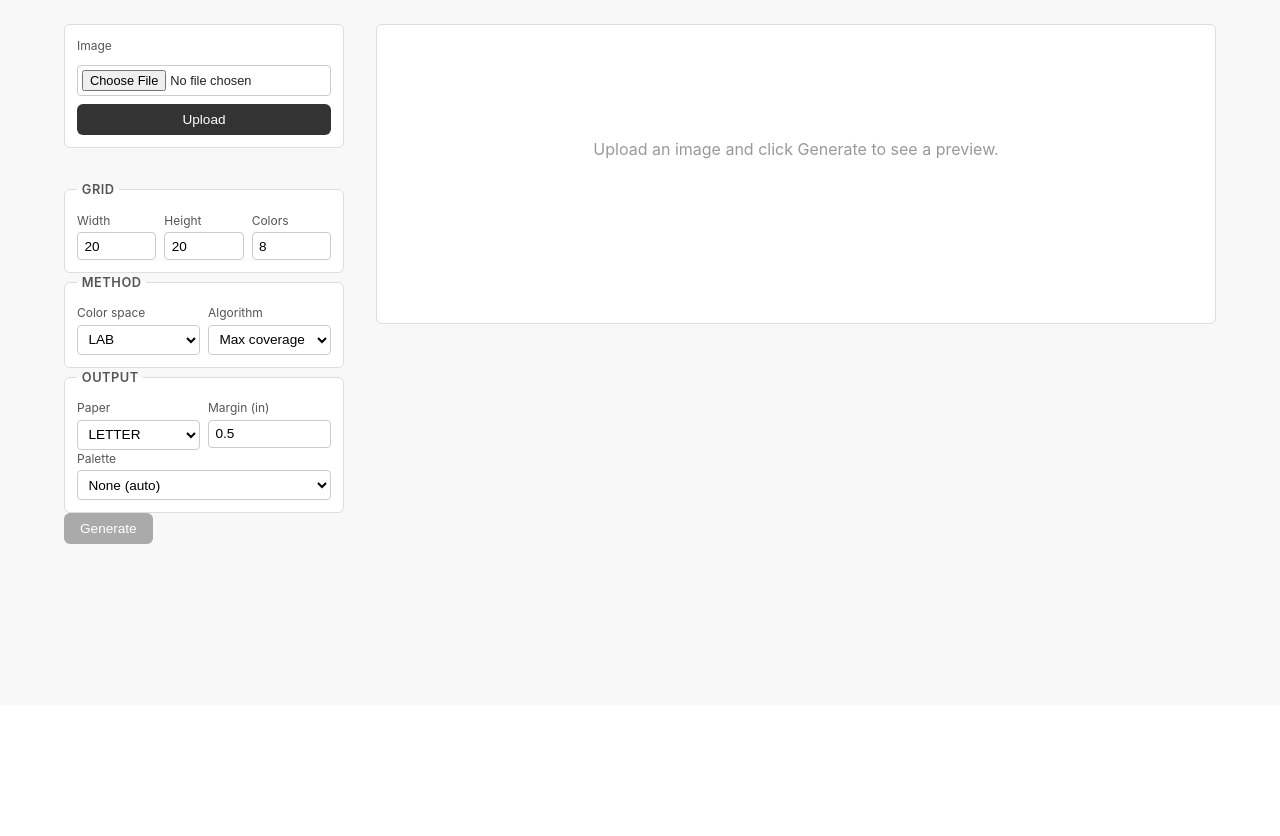
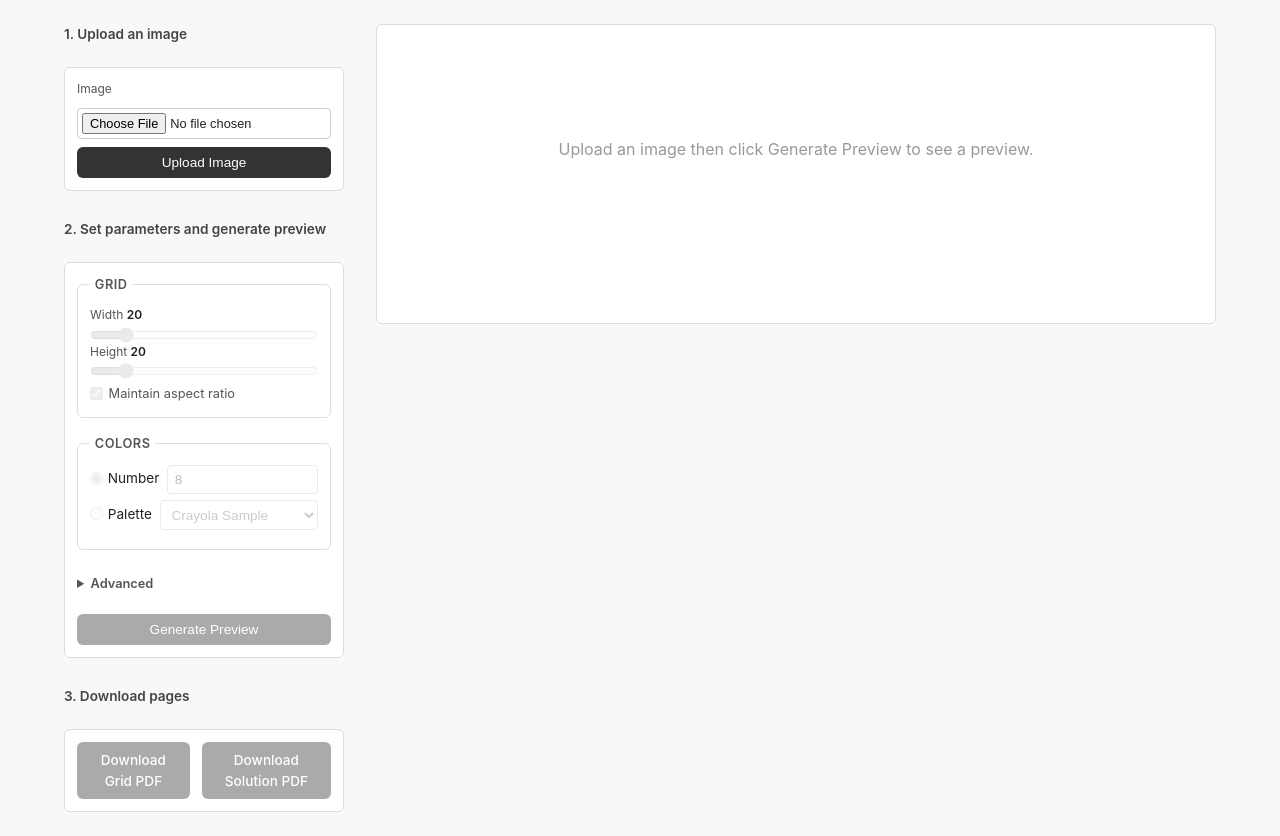
Before and after one commit to djspoons/color-grid, a FastAPI app: page / in a window 1280 px wide. Shown: the part 95-931 px from the top of the page. Before the commit the page ends 639 px from the top, so only its background shows below. Run offline with FastAPI, Linux system fonts and the light colour scheme.

Commit message:
lots of ui improvements

```diff
--- a/src/color_grid/web/app.py
+++ b/src/color_grid/web/app.py
@@ -99,6 +99,8 @@ async def upload(request: Request, image: UploadFile):
 
     img = img.convert("RGB")
     session.image = img
+    if image.filename:
+        session.image_stem = Path(image.filename).stem
     session.labels = None
     session.palette = None
 
@@ -116,9 +118,10 @@ async def generate(
     width: int = Form(20),
     height: int = Form(20),
     colors: int = Form(8),
+    color_mode: str = Form("count"),
     color_space: str = Form("lab"),
     method: str = Form("maxcoverage"),
-    palette_name: str = Form("none"),
+    palette_name: str = Form(""),
     paper: str = Form("letter"),
     margin: float = Form(0.5),
 ):
@@ -126,8 +129,8 @@ async def generate(
     if session is None or session.image is None:
         return _error(request, "Please upload an image first.")
 
-    width = int(_clamp(width, 2, 80))
-    height = int(_clamp(height, 2, 80))
+    width = int(_clamp(width, 12, 72))
+    height = int(_clamp(height, 12, 72))
     colors = int(_clamp(colors, 2, 30))
     margin = float(_clamp(margin, 0.1, 2.0))
 
@@ -140,17 +143,14 @@ async def generate(
 
     fixed_palette = None
     palette_codes = None
-    if palette_name != "none":
+    if color_mode == "palette" and palette_name:
         pal_path = _PALETTES_DIR / palette_name
-        if pal_path.is_file():
-            pal = load_palette(pal_path)
-            fixed_palette = pal.rgb
-            palette_codes = pal.codes
-            if len(fixed_palette) < colors:
-                return _error(
-                    request,
-                    f"Palette has {len(fixed_palette)} colors but you requested {colors}.",
-                )
+        if not pal_path.is_file():
+            return _error(request, f"Palette file not found: {palette_name}")
+        pal = load_palette(pal_path)
+        fixed_palette = pal.rgb
+        palette_codes = pal.codes
+        colors = len(fixed_palette)
 
     try:
         cells = await run_in_threadpool(
@@ -215,7 +215,7 @@ async def download_grid_pdf(request: Request):
     return Response(
         content=pdf_data,
         media_type="application/pdf",
-        headers={"Content-Disposition": "attachment; filename=colorgrid.pdf"},
+        headers={"Content-Disposition": f"attachment; filename={session.image_stem}_grid.pdf"},
     )
 
 
@@ -235,5 +235,5 @@ async def download_solution_pdf(request: Request):
     return Response(
         content=pdf_data,
         media_type="application/pdf",
-        headers={"Content-Disposition": "attachment; filename=colorgrid_solution.pdf"},
+        headers={"Content-Disposition": f"attachment; filename={session.image_stem}_solution.pdf"},
     )
--- a/src/color_grid/web/state.py
+++ b/src/color_grid/web/state.py
@@ -17,6 +17,7 @@ _store: dict[str, "Session"] = {}
 @dataclass
 class Session:
     id: str
+    image_stem: str = "colorgrid"
     image: Image.Image | None = None
     labels: np.ndarray | None = None
     palette: np.ndarray | None = None
--- a/src/color_grid/web/static/style.css
+++ b/src/color_grid/web/static/style.css
@@ -57,6 +57,15 @@ fieldset {
     background: #fff;
 }
 
+#options-fields {
+    border: none;
+    padding: 0;
+    background: none;
+    display: flex;
+    flex-direction: column;
+    gap: 1rem;
+}
+
 legend {
     font-size: 0.8rem;
     font-weight: 600;
@@ -99,6 +108,71 @@ input[type="file"] {
     font-size: 0.8rem;
 }
 
+input[type="range"] {
+    width: 100%;
+    cursor: pointer;
+}
+
+output {
+    font-weight: 600;
+    color: #222;
+}
+
+.checkbox-label {
+    display: flex;
+    align-items: center;
+    gap: 0.35rem;
+    font-size: 0.8rem;
+    color: #555;
+    cursor: pointer;
+    margin-top: 0.3rem;
+}
+
+.color-option {
+    display: flex;
+    align-items: center;
+    gap: 0.5rem;
+    margin-bottom: 0.4rem;
+}
+
+.color-option label {
+    display: flex;
+    align-items: center;
+    gap: 0.3rem;
+    font-size: 0.85rem;
+    color: #222;
+    cursor: pointer;
+    white-space: nowrap;
+    flex-shrink: 0;
+}
+
+.color-option input[type="number"],
+.color-option select {
+    flex: 1;
+    min-width: 0;
+}
+
+.advanced {
+    margin-top: 0.25rem;
+}
+
+.advanced summary {
+    font-size: 0.8rem;
+    font-weight: 600;
+    color: #555;
+    cursor: pointer;
+    padding: 0.3rem 0;
+}
+
+.advanced > fieldset {
+    margin-top: 0.5rem;
+}
+
+input:disabled, select:disabled {
+    opacity: 0.4;
+    cursor: not-allowed;
+}
+
 button, .btn {
     display: inline-block;
     padding: 0.5rem 1rem;
@@ -117,19 +191,24 @@ button:hover, .btn:hover {
     background: #555;
 }
 
-button:disabled {
+button:disabled,
+.btn.disabled {
     background: #aaa;
     cursor: not-allowed;
+    pointer-events: none;
 }
 
 #upload-form {
     display: flex;
     flex-direction: column;
     gap: 0.5rem;
+}
+
+.step-body {
     background: #fff;
-    padding: 0.75rem;
     border: 1px solid #ddd;
     border-radius: 6px;
+    padding: 0.75rem;
 }
 
 /* --- Preview area --- */
@@ -142,10 +221,27 @@ button:disabled {
     min-height: 300px;
 }
 
+.step {
+    font-size: 0.85rem;
+    font-weight: 600;
+    color: #444;
+    margin-top: 0.75rem;
+    margin-bottom: 0.4rem;
+}
+
+.step:first-child {
+    margin-top: 0;
+}
+
 .placeholder {
     color: #999;
     text-align: center;
     padding-top: 6rem;
+}
+
+.placeholder-small {
+    font-size: 0.8rem;
+    color: #999;
 }
 
 .preview-panels {
@@ -170,15 +266,18 @@ button:disabled {
 .download-links {
     display: flex;
     gap: 0.75rem;
-    margin-top: 1.25rem;
 }
 
 /* --- Feedback --- */
 
-.upload-ok {
-    font-size: 0.8rem;
+.status-msg {
+    font-size: 0.85rem;
     color: #2a7;
-    padding: 0.3rem 0;
+    padding: 0.5rem 0;
+}
+
+.status-msg.error {
+    color: #b44;
 }
 
 .error-banner {
--- a/src/color_grid/web/templates/base.html
+++ b/src/color_grid/web/templates/base.html
@@ -15,5 +15,27 @@
     <main>
         {% block content %}{% endblock %}
     </main>
+    <script>
+    window.imageAspect = 1;
+    function clampGrid(v) { return Math.max(12, Math.min(72, Math.round(v))); }
+    function onWidthChange(v) {
+        v = parseInt(v);
+        document.getElementById('width-val').textContent = v;
+        if (document.getElementById('lock-aspect').checked && window.imageAspect) {
+            var h = clampGrid(v / window.imageAspect);
+            document.getElementById('height').value = h;
+            document.getElementById('height-val').textContent = h;
+        }
+    }
+    function onHeightChange(v) {
+        v = parseInt(v);
+        document.getElementById('height-val').textContent = v;
+        if (document.getElementById('lock-aspect').checked && window.imageAspect) {
+            var w = clampGrid(v * window.imageAspect);
+            document.getElementById('width').value = w;
+            document.getElementById('width-val').textContent = w;
+        }
+    }
+    </script>
 </body>
 </html>
--- a/src/color_grid/web/templates/index.html
+++ b/src/color_grid/web/templates/index.html
@@ -3,42 +3,73 @@
 {% block content %}
 <div class="layout">
     <section class="controls">
+        <h2 class="step">1. Upload an image</h2>
+
+        <div class="step-body">
             <form id="upload-form"
                   hx-post="/upload"
-              hx-target="#upload-status"
+                  hx-target="#status"
                   hx-encoding="multipart/form-data">
                 <label for="image-input">Image</label>
                 <input id="image-input" type="file" name="image" accept="image/*" required>
-            <button type="submit">Upload</button>
+                <button type="submit">Upload Image</button>
             </form>
-
-        <div id="upload-status">
-            {% if has_image %}
-            <p class="upload-ok">Image loaded. Adjust options and click Generate.</p>
-            {% endif %}
         </div>
 
+        <h2 class="step">2. Set parameters and generate preview</h2>
+
+        <div class="step-body">
             <form id="options-form"
                   hx-post="/generate"
                   hx-target="#preview-area"
                   hx-indicator="#spinner">
+              <fieldset id="options-fields" {{ "" if has_image else "disabled" }}>
                 <fieldset>
                     <legend>Grid</legend>
-                <div class="field-row">
                     <div class="field">
-                        <label for="width">Width</label>
-                        <input id="width" name="width" type="number" value="20" min="2" max="80">
+                        <label for="width">Width <output id="width-val">20</output></label>
+                        <input id="width" name="width" type="range" value="20" min="12" max="72"
+                               oninput="onWidthChange(this.value)">
                     </div>
                     <div class="field">
-                        <label for="height">Height</label>
-                        <input id="height" name="height" type="number" value="20" min="2" max="80">
+                        <label for="height">Height <output id="height-val">20</output></label>
+                        <input id="height" name="height" type="range" value="20" min="12" max="72"
+                               oninput="onHeightChange(this.value)">
                     </div>
-                    <div class="field">
-                        <label for="colors">Colors</label>
+                    <label class="checkbox-label">
+                        <input id="lock-aspect" type="checkbox" checked
+                               onchange="if(this.checked) onWidthChange(document.getElementById('width').value)">
+                        Maintain aspect ratio
+                    </label>
+                </fieldset>
+
+                <fieldset>
+                    <legend>Colors</legend>
+                    <div class="color-option">
+                        <label>
+                            <input type="radio" name="color_mode" value="count" checked
+                                   onchange="document.getElementById('colors').disabled=false;document.getElementById('palette_name').disabled=true;">
+                            Number
+                        </label>
                         <input id="colors" name="colors" type="number" value="8" min="2" max="30">
                     </div>
+                    <div class="color-option">
+                        <label>
+                            <input type="radio" name="color_mode" value="palette"
+                                   onchange="document.getElementById('colors').disabled=true;document.getElementById('palette_name').disabled=false;"
+                                   {{ "" if palettes else "disabled" }}>
+                            Palette
+                        </label>
+                        <select id="palette_name" name="palette_name" disabled>
+                            {% for p in palettes %}
+                            <option value="{{ p.filename }}">{{ p.label }}</option>
+                            {% endfor %}
+                        </select>
                     </div>
                 </fieldset>
+
+                <details class="advanced">
+                    <summary>Advanced</summary>
 
                     <fieldset>
                         <legend>Method</legend>
@@ -62,7 +93,7 @@
                     </fieldset>
 
                     <fieldset>
-                <legend>Output</legend>
+                        <legend>Page</legend>
                         <div class="field-row">
                             <div class="field">
                                 <label for="paper">Paper</label>
@@ -77,24 +108,36 @@
                                 <input id="margin" name="margin" type="number" value="0.5" min="0.1" max="2.0" step="0.1">
                             </div>
                         </div>
-                <div class="field">
-                    <label for="palette_name">Palette</label>
-                    <select id="palette_name" name="palette_name">
-                        <option value="none" selected>None (auto)</option>
-                        {% for p in palettes %}
-                        <option value="{{ p.filename }}">{{ p.label }}</option>
-                        {% endfor %}
-                    </select>
+                    </fieldset>
+                </details>
+
+                <button id="generate-btn" type="submit">Generate Preview</button>
+                <div id="spinner" class="htmx-indicator">Processing&hellip;</div>
+              </fieldset>
+            </form>
         </div>
-            </fieldset>
 
-            <button id="generate-btn" type="submit" {{ "" if has_image else "disabled" }}>Generate</button>
-            <div id="spinner" class="htmx-indicator">Processing&hellip;</div>
-        </form>
+        <h2 class="step">3. Download pages</h2>
+
+        <div class="step-body" id="download-area">
+            <div class="download-links">
+                <a class="btn disabled">Download Grid PDF</a>
+                <a class="btn disabled">Download Solution PDF</a>
+            </div>
+        </div>
     </section>
 
-    <section class="preview" id="preview-area">
-        <p class="placeholder">Upload an image and click Generate to see a preview.</p>
+    <div class="preview-column">
+        <section class="preview">
+            <div id="preview-area">
+                <p class="placeholder">Upload an image then click Generate Preview to see a preview.</p>
+            </div>
         </section>
+        <div id="status">
+            {% if has_image %}
+            <p class="status-msg">Image loaded.</p>
+            {% endif %}
+        </div>
+    </div>
 </div>
 {% endblock %}
--- a/src/color_grid/web/templates/partials/error.html
+++ b/src/color_grid/web/templates/partials/error.html
@@ -1,3 +1,7 @@
 <div class="error-banner">
     <p>{{ message }}</p>
 </div>
+
+<div id="status" hx-swap-oob="true">
+    <p class="status-msg error">{{ message }}</p>
+</div>
```
Also changed, not shown: src/color_grid/cli.py (+27 -15 lines), src/color_grid/web/templates/partials/preview.html (+9 -3 lines), src/color_grid/web/templates/partials/upload_ok.html (+12 -2 lines). Lines whose indentation alone changed are shown as unchanged.
